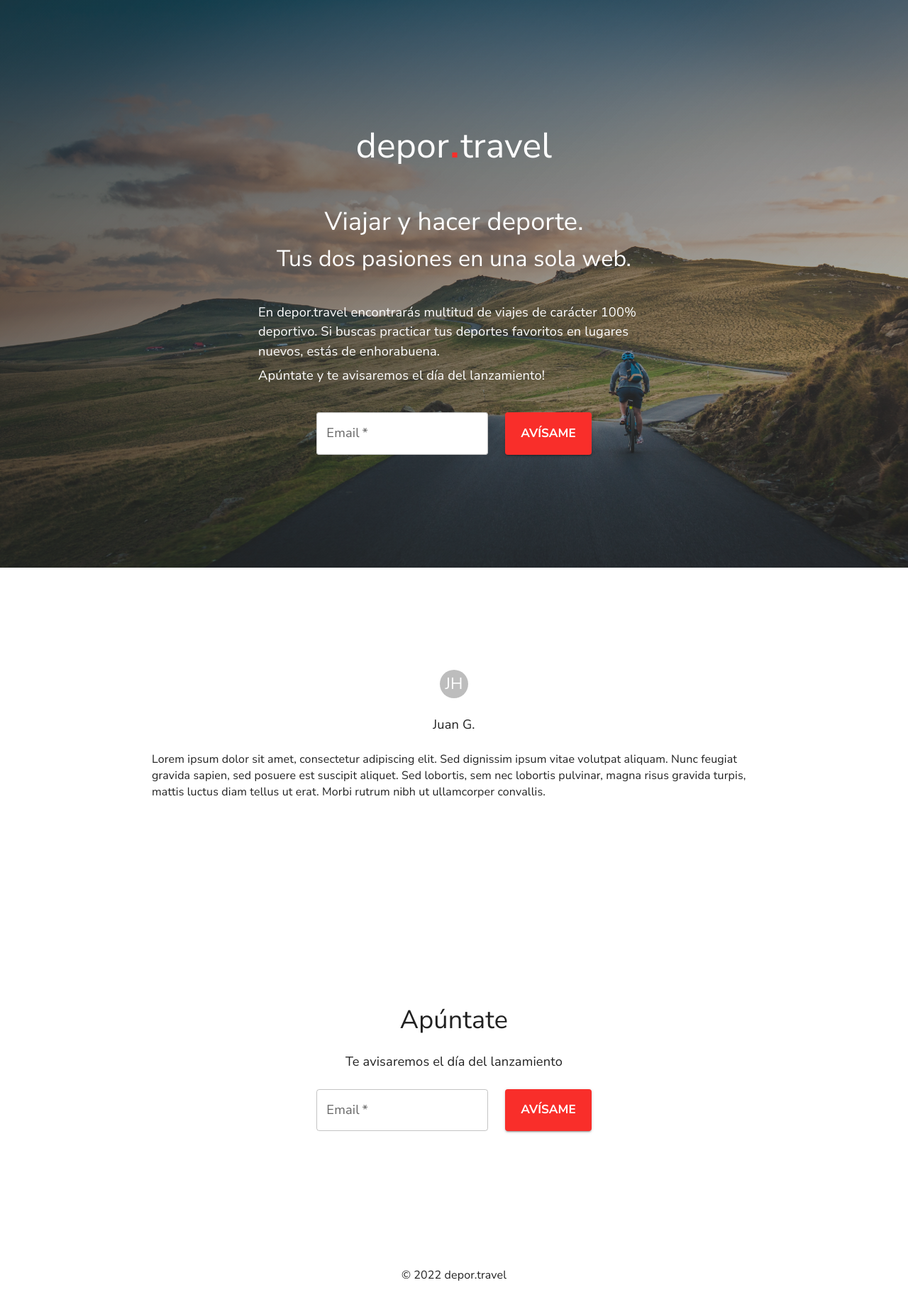
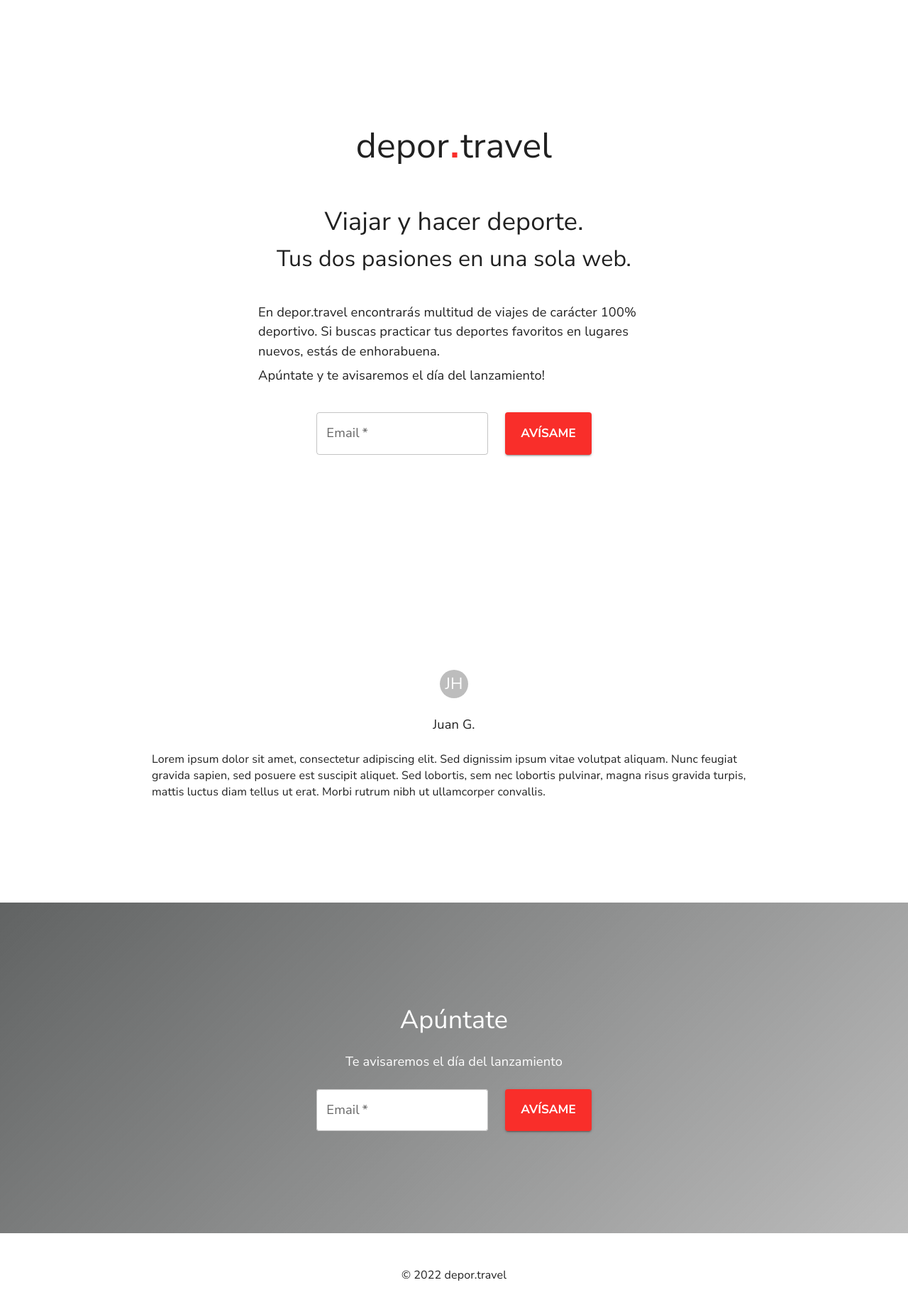
Before and after one commit to deportravel/squeeze-page, a Next.js app: page / in a window 1280 px wide. Shown: the top 1842 px of the page at 71% size. Built offline with nearby package versions, Linux system fonts and the light colour scheme.

Commit message:
Moved fixed background image to the sign up section at the bottom

```diff
--- a/components/sections/Hero/Hero.tsx
+++ b/components/sections/Hero/Hero.tsx
@@ -1,10 +1,7 @@
 import { Box, Container, Typography } from "@mui/material";
-import Image from "next/image";
 import Section from "../../shared/Section";
 import SubscribeForm from "../../shared/SubscribeForm";
-import heroImage from "./62821f05bb31bdb20d0191c4_david-marcu-VfUN94cUy4o-unsplash.jpeg";
 
-const COVER_BLOCK_ALT = "Ciclista y paisaje";
 const TITLE = "Viajar y hacer deporte.";
 const SUBTITLE = "Tus dos pasiones en una sola web.";
 const DESCRIPTION =
@@ -13,13 +10,11 @@ const DESCRIPTION_2 = "Apúntate y te avisaremos el día del lanzamiento!";
 
 export default function Hero() {
   return (
-    <>
-      <Section fullHeight backgroundColor="transparent">
+    <Section fullHeight>
       <Container
         maxWidth="sm"
         sx={{
           position: "relative",
-            zIndex: 2,
           display: "flex",
           flexDirection: "column",
           alignItems: "center",
@@ -27,12 +22,7 @@ export default function Hero() {
         }}
       >
         <Box>
-            <Typography
-              variant="h1"
-              gutterBottom
-              color="text.contrast"
-              fontSize={50}
-            >
+          <Typography variant="h1" gutterBottom fontSize={50}>
             depor
             <Typography
               component="span"
@@ -53,15 +43,10 @@ export default function Hero() {
             alignItems: "center",
           }}
         >
-            <Typography variant="h2" gutterBottom color="text.contrast">
+          <Typography variant="h2" gutterBottom>
             {TITLE}
           </Typography>
-            <Typography
-              variant="h3"
-              role="doc-subtitle"
-              gutterBottom
-              color="text.contrast"
-            >
+          <Typography variant="h3" role="doc-subtitle" gutterBottom>
             {SUBTITLE}
           </Typography>
         </Box>
@@ -73,64 +58,16 @@ export default function Hero() {
             alignItems: "center",
           }}
         >
-            <Typography
-              variant="body1"
-              gutterBottom
-              color="text.contrast"
-              width="100%"
-            >
+          <Typography variant="body1" gutterBottom width="100%">
             {DESCRIPTION}
           </Typography>
-            <Typography
-              variant="body1"
-              gutterBottom
-              color="text.contrast"
-              width="100%"
-            >
+          <Typography variant="body1" gutterBottom width="100%">
             {DESCRIPTION_2}
           </Typography>
         </Box>
 
         <SubscribeForm />
       </Container>
-
-        <Box
-          sx={{
-            position: "absolute",
-            top: 0,
-            left: 0,
-            right: 0,
-            bottom: 0,
-            background:
-              "linear-gradient(135deg,rgba(30,33,33,.70) 0%, rgba(32,32,32,.3) 100%)",
-            backgroundPosition: "0 0, 50% 50%",
-            backgroundSize: "auto,cover",
-            zIndex: 1,
-          }}
-        />
     </Section>
-
-      <Box
-        sx={{
-          position: "fixed",
-          top: 0,
-          left: 0,
-          right: 0,
-          bottom: 0,
-          width: "100vw",
-          height: "100vh",
-        }}
-      >
-        <Image
-          src={heroImage}
-          layout="fill"
-          objectFit="cover"
-          quality={100}
-          alt={COVER_BLOCK_ALT}
-          priority
-          placeholder="blur"
-        />
-      </Box>
-    </>
   );
 }
--- a/components/sections/Subscribe.tsx
+++ /dev/null
@@ -1,37 +0,0 @@
-import { Box, Container, Typography } from "@mui/material";
-import Section from "../shared/Section";
-import SubscribeForm from "../shared/SubscribeForm";
-
-const HEADLINE = "Apúntate";
-const TEXT = "Te avisaremos el día del lanzamiento";
-
-export default function Subscribe() {
-  return (
-    <Section fullHeight={false}>
-      <Container
-        maxWidth="md"
-        sx={{
-          position: "relative",
-          display: "flex",
-          flexDirection: "column",
-          alignItems: "center",
-          py: 12,
-        }}
-      >
-        <Box
-          sx={{
-            display: "flex",
-            flexDirection: "column",
-            alignItems: "center",
-            gap: 3,
-          }}
-        >
-          <Typography variant="h2">{HEADLINE}</Typography>
-          <Typography variant="body1">{TEXT}</Typography>
-
-          <SubscribeForm />
-        </Box>
-      </Container>
-    </Section>
-  );
-}
--- /dev/null
+++ b/components/sections/Subscribe/Subscribe.tsx
@@ -0,0 +1,57 @@
+import { Box, Container, Typography } from "@mui/material";
+import Section from "../../shared/Section";
+import SubscribeForm from "../../shared/SubscribeForm";
+
+const HEADLINE = "Apúntate";
+const TEXT = "Te avisaremos el día del lanzamiento";
+
+export default function Subscribe() {
+  return (
+    <Section fullHeight={false} backgroundColor="transparent">
+      <Container
+        maxWidth="md"
+        sx={{
+          position: "relative",
+          display: "flex",
+          flexDirection: "column",
+          alignItems: "center",
+          py: 12,
+          zIndex: 2,
+        }}
+      >
+        <Box
+          sx={{
+            display: "flex",
+            flexDirection: "column",
+            alignItems: "center",
+            gap: 3,
+          }}
+        >
+          <Typography variant="h2" color="text.contrast">
+            {HEADLINE}
+          </Typography>
+          <Typography variant="body1" color="text.contrast">
+            {TEXT}
+          </Typography>
+
+          <SubscribeForm />
+        </Box>
+      </Container>
+
+      <Box
+        sx={{
+          position: "absolute",
+          top: 0,
+          left: 0,
+          right: 0,
+          bottom: 0,
+          background:
+            "linear-gradient(135deg,rgba(30,33,33,.70) 0%, rgba(32,32,32,.3) 100%)",
+          backgroundPosition: "0 0, 50% 50%",
+          backgroundSize: "auto,cover",
+          zIndex: 1,
+        }}
+      />
+    </Section>
+  );
+}
--- /dev/null
+++ b/components/sections/Subscribe/index.tsx
@@ -0,0 +1 @@
+export { default } from "./Subscribe";
--- /dev/null
+++ b/components/shared/FixedBackgroundImage/FixedBackgroundImage.tsx
@@ -0,0 +1,31 @@
+import { Box } from "@mui/material";
+import Image from "next/image";
+import backgroundImage from "./62821f05bb31bdb20d0191c4_david-marcu-VfUN94cUy4o-unsplash.jpeg";
+
+const COVER_BLOCK_ALT = "Ciclista y paisaje";
+
+export default function FixedBackgroundImage() {
+  return (
+    <Box
+      sx={{
+        position: "fixed",
+        top: 0,
+        left: 0,
+        right: 0,
+        bottom: 0,
+        width: "100vw",
+        height: "100vh",
+      }}
+    >
+      <Image
+        src={backgroundImage}
+        layout="fill"
+        objectFit="cover"
+        quality={100}
+        alt={COVER_BLOCK_ALT}
+        priority
+        placeholder="blur"
+      />
+    </Box>
+  );
+}
--- /dev/null
+++ b/components/shared/FixedBackgroundImage/index.tsx
@@ -0,0 +1 @@
+export { default } from "./FixedBackgroundImage";
--- a/components/shared/Section.tsx
+++ b/components/shared/Section.tsx
@@ -25,6 +25,7 @@ export default function Section({
         justifyContent: "center",
         alignItems: "center",
         backgroundColor,
+        zIndex: 1,
       }}
       maxWidth={false}
       component={component}
--- a/pages/index.tsx
+++ b/pages/index.tsx
@@ -6,6 +6,7 @@ import Quotes from "../components/sections/Quotes";
 import Subscribe from "../components/sections/Subscribe";
 import AppFooter from "../components/sections/AppFooter";
 import AppThemeProvider from "../components/theme/AppThemeProvider";
+import FixedBackgroundImage from "../components/shared/FixedBackgroundImage";
 
 const TITLE = "depor.travel - Viajar y hacer deporte";
 
@@ -21,6 +22,8 @@ function SqueezePage() {
         <Quotes />
         <Subscribe />
         <AppFooter />
+
+        <FixedBackgroundImage />
       </AppThemeProvider>
     </>
   );
```
Also changed, not shown: components/shared/FixedBackgroundImage/62821f05bb31bdb20d0191c4_david-marcu-VfUN94cUy4o-unsplash.jpeg (renamed from components/sections/Hero/62821f05bb31bdb20d0191c4_david-marcu-VfUN94cUy4o-unsplash.jpeg). Lines whose indentation alone changed are shown as unchanged.
